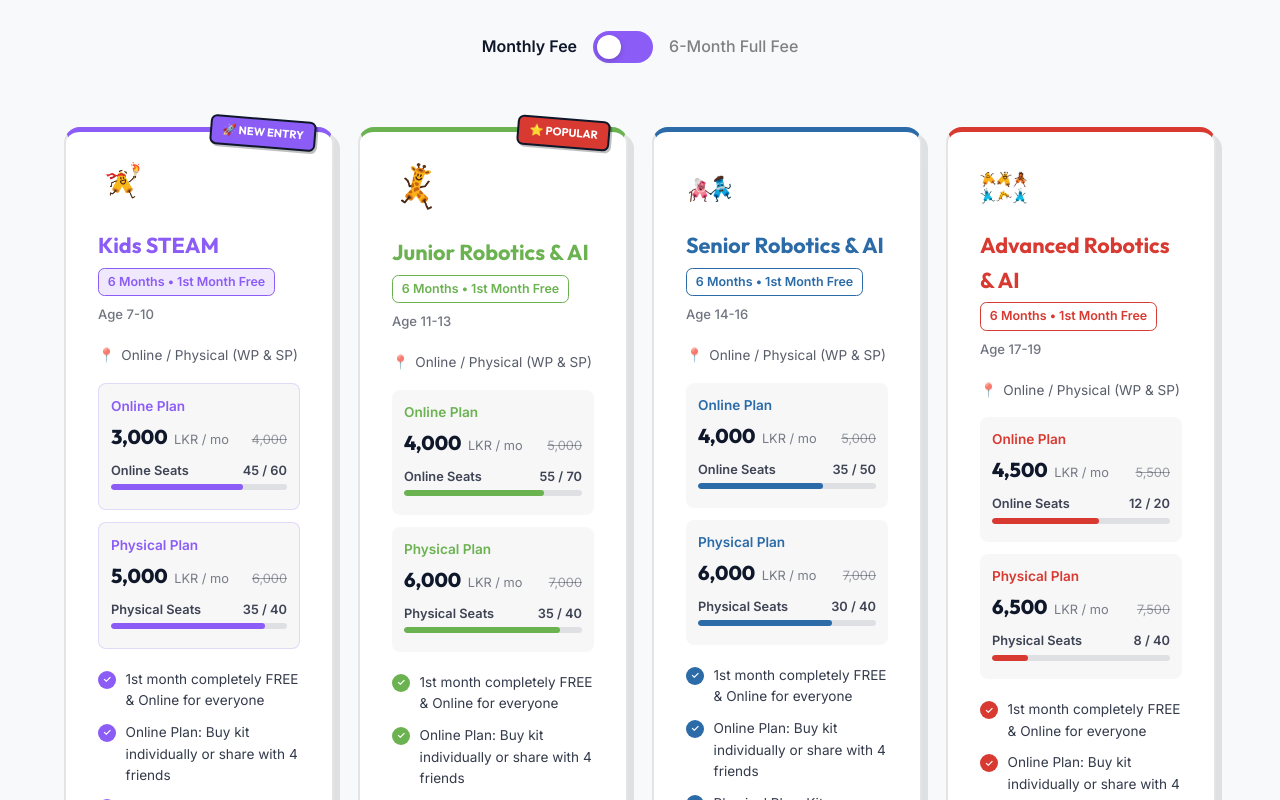
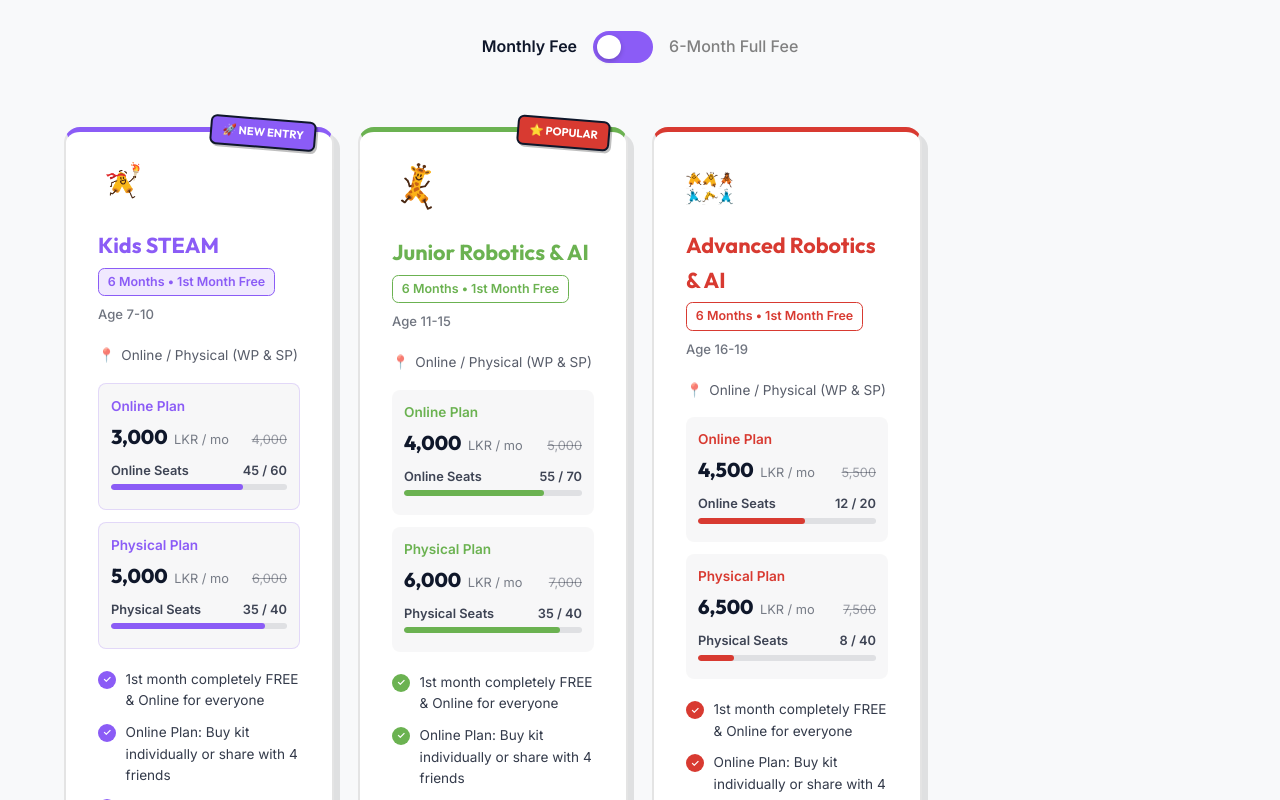
Before and after one commit to Himal-Gunawardhana/RobotSticks, a React (Vite) app: page / in a window 1280 px wide. Shown: the part 2880-3680 px from the top of the page. Built offline with nearby package versions, Linux system fonts and the light colour scheme.

Commit message:
Update age groups in packages

```diff
--- a/src/components/Packages.jsx
+++ b/src/components/Packages.jsx
@@ -56,7 +56,7 @@ const packages = [
     id: 2,
     name: 'Junior Robotics & AI',
     tagline: '6 Months • 1st Month Free',
-    grade: 'Age 11-13',
+    grade: 'Age 11-15',
     location: 'Online / Physical (WP & SP)',
     color: 'var(--stickem-green)',
     emoji: <img src={bot17} alt="bot" style={{ width: '48px', height: 'auto' }} />,
@@ -91,47 +91,10 @@ const packages = [
     ],
   },
   {
-    id: 3,
-    name: 'Senior Robotics & AI',
-    tagline: '6 Months • 1st Month Free',
-    grade: 'Age 14-16',
-    location: 'Online / Physical (WP & SP)',
-    color: 'var(--stickem-blue)',
-    emoji: <img src={bot18} alt="bot" style={{ width: '48px', height: 'auto' }} />,
-    pricingOptions: [
-      {
-        type: 'Online Plan',
-        original: '25,000',
-        discounted: '20,000',
-        unit: 'LKR',
-        seatsMax: 50,
-        seatsTaken: 35,
-        seatLabel: 'Online Seats'
-      },
-      {
-        type: 'Physical Plan',
-        original: '35,000',
-        discounted: '30,000',
-        unit: 'LKR',
-        seatsMax: 40,
-        seatsTaken: 30,
-        seatLabel: 'Physical Seats'
-      }
-    ],
-    features: [
-      '1st month completely FREE & Online for everyone',
-      'Online Plan: Buy kit individually or share with 4 friends',
-      'Physical Plan: Kits provided (1 kit per 4 students)',
-      'Physical Plan: Max 40 students/class (Western & Southern Provinces)',
-      'Payable in 6 easy installments',
-      'Mechanical Design & Programming Control Flow'
-    ],
-  },
-  {
     id: 4,
     name: 'Advanced Robotics & AI',
     tagline: '6 Months • 1st Month Free',
-    grade: 'Age 17-19',
+    grade: 'Age 16-19',
     location: 'Online / Physical (WP & SP)',
     color: 'var(--stickem-red)',
     emoji: <img src={bot19} alt="bot" style={{ width: '48px', height: 'auto' }} />,
```
